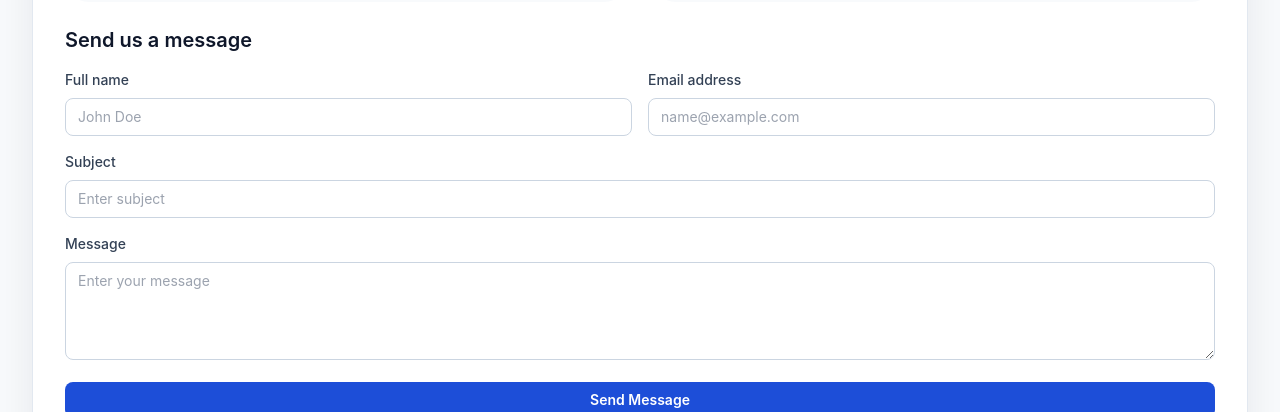
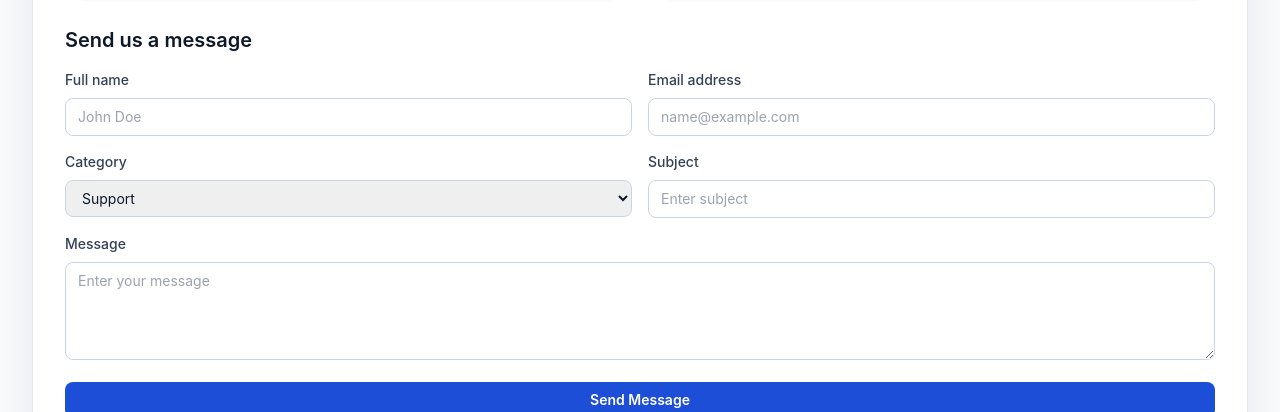
Before and after one commit to talexrecruitmentinfo-art/talex, a Next.js app: page /contact in a window 1280 px wide. Shown: the part 388-800 px from the top of the page. Built offline with nearby package versions, Linux system fonts and the light colour scheme; no server answers.

Commit message:
Fix API callbacks to match BackendTalex endpoints - update support service, job creation, and upload routes

```diff
--- a/app/contact/page.tsx
+++ b/app/contact/page.tsx
@@ -3,48 +3,44 @@
 import { FormEvent, useState } from 'react';
 import Link from 'next/link';
 import { toast } from 'sonner';
+import { supportService } from '@/services/apiService';
 
 export default function ContactPage() {
   const [name, setName] = useState('');
   const [email, setEmail] = useState('');
+  const [category, setCategory] = useState('Support');
   const [subject, setSubject] = useState('');
   const [message, setMessage] = useState('');
   const [isSubmitting, setIsSubmitting] = useState(false);
+  const [formError, setFormError] = useState<string | null>(null);
+  const [formSuccess, setFormSuccess] = useState<string | null>(null);
 
   const handleSubmit = async (event: FormEvent<HTMLFormElement>) => {
     event.preventDefault();
     setIsSubmitting(true);
+    setFormError(null);
+    setFormSuccess(null);
 
     try {
-      const response = await fetch('https://backendtalex.onrender.com/api/jobs', {
-        method: 'POST',
-        headers: {
-          'Content-Type': 'application/json',
-        },
-        body: JSON.stringify({
+      await supportService.create({
         name,
         email,
+        category,
         subject,
         message,
-        }),
       });
 
-      const data = await response.json();
-      console.log(data);
-
-      if (!response.ok) {
-        toast.error('Failed to send message. Please try again later.');
-        return;
-      }
-
-      toast.success('Message sent successfully!');
+      toast.success('Support request submitted successfully!');
+      setFormSuccess('Your request has been sent. We will contact you shortly.');
       setName('');
       setEmail('');
+      setCategory('Support');
       setSubject('');
       setMessage('');
-    } catch (error) {
-      console.error(error);
-      toast.error('Unable to send message right now.');
+    } catch (error: any) {
+      const message = error?.response?.data?.message || error?.message || 'Unable to send your request right now.';
+      setFormError(message);
+      toast.error(message);
     } finally {
       setIsSubmitting(false);
     }
@@ -105,6 +101,22 @@ export default function ContactPage() {
             </div>
           </div>
 
+          <div className="grid gap-4 sm:grid-cols-2">
+            <div className="space-y-2">
+              <label htmlFor="category" className="block text-sm font-medium text-slate-700">
+                Category
+              </label>
+              <select
+                id="category"
+                value={category}
+                onChange={(event) => setCategory(event.target.value)}
+                className="w-full rounded-lg border border-slate-300 px-3 py-2 text-sm focus:border-brand-500 focus:outline-none focus:ring-1 focus:ring-brand-500"
+                disabled={isSubmitting}
+              >
+                <option value="Support">Support</option>
+                <option value="Issue">Issue</option>
+              </select>
+            </div>
             <div className="space-y-2">
               <label htmlFor="subject" className="block text-sm font-medium text-slate-700">
                 Subject
@@ -121,6 +133,8 @@ export default function ContactPage() {
                 required
               />
             </div>
+          </div>
+
           <div className="space-y-2">
             <label htmlFor="message" className="block text-sm font-medium text-slate-700">
               Message
@@ -137,6 +151,19 @@ export default function ContactPage() {
               required
             />
           </div>
+
+          {formError && (
+            <div className="rounded-2xl border border-red-200 bg-red-50 p-4 text-sm text-red-700">
+              {formError}
+            </div>
+          )}
+
+          {formSuccess && (
+            <div className="rounded-2xl border border-emerald-200 bg-emerald-50 p-4 text-sm text-emerald-700">
+              {formSuccess}
+            </div>
+          )}
+
           <button
             type="submit"
             disabled={isSubmitting}
--- a/services/apiService.ts
+++ b/services/apiService.ts
@@ -57,7 +57,7 @@ export const jobServiceAPI = {
   },
 
   create: async (data: any): Promise<Job> => {
-    const res = await API.post('/jobs', data);
+    const res = await API.post('/admin/jobs/create', data);
     return res.data;
   },
 
@@ -95,6 +95,27 @@ export const applicationService = {
       applicationId: id,
       status,
     });
+    return res.data;
+  },
+};
+
+/**
+ * Support Service
+ */
+export const supportService = {
+  create: async (data: {
+    category: string;
+    subject: string;
+    message: string;
+    name: string;
+    email: string;
+  }): Promise<any> => {
+    const res = await API.post('/support', data);
+    return res.data;
+  },
+
+  getAll: async (): Promise<any[]> => {
+    const res = await API.get('/support');
     return res.data;
   },
 };
@@ -150,7 +171,7 @@ export const uploadService = {
   uploadResume: async (file: File): Promise<any> => {
     const formData = new FormData();
     formData.append('resume', file);
-    const res = await API.post('/upload/upload-resume', formData, {
+    const res = await API.post('/upload', formData, {
       headers: {
         'Content-Type': 'multipart/form-data',
       },
@@ -182,6 +203,16 @@ export const adminService = {
     return res.data;
   },
 
+  getSupportRequests: async (): Promise<any[]> => {
+    const res = await API.get('/admin/support-requests');
+    return res.data;
+  },
+
+  replySupportRequest: async (requestId: string, reply: string): Promise<any> => {
+    const res = await API.patch('/admin/support-requests/reply', { requestId, reply });
+    return res.data;
+  },
+
   getUsers: async (): Promise<any[]> => {
     const res = await API.get('/admin/users');
     return res.data;
```
Lines whose indentation alone changed are shown as unchanged.
